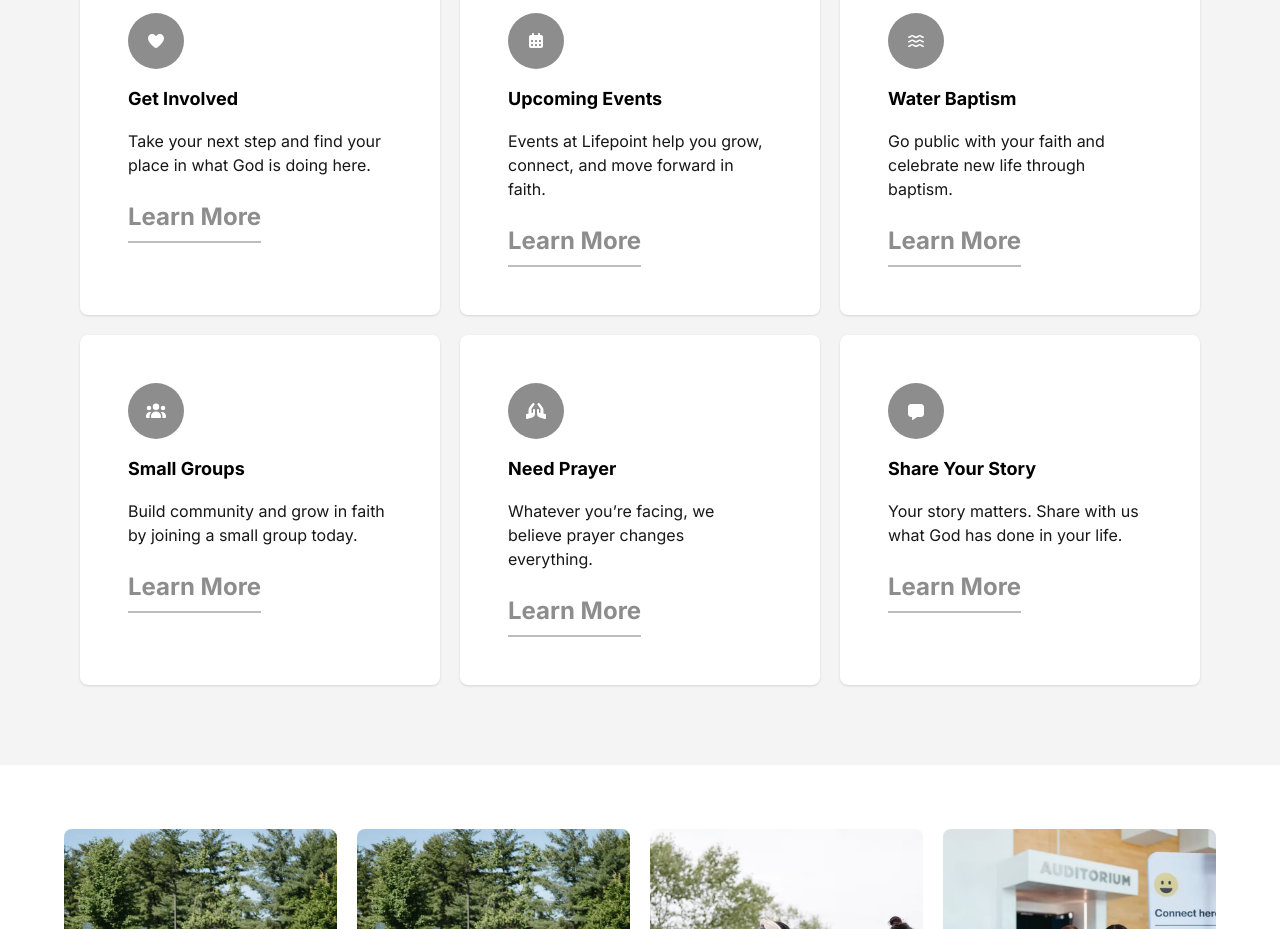
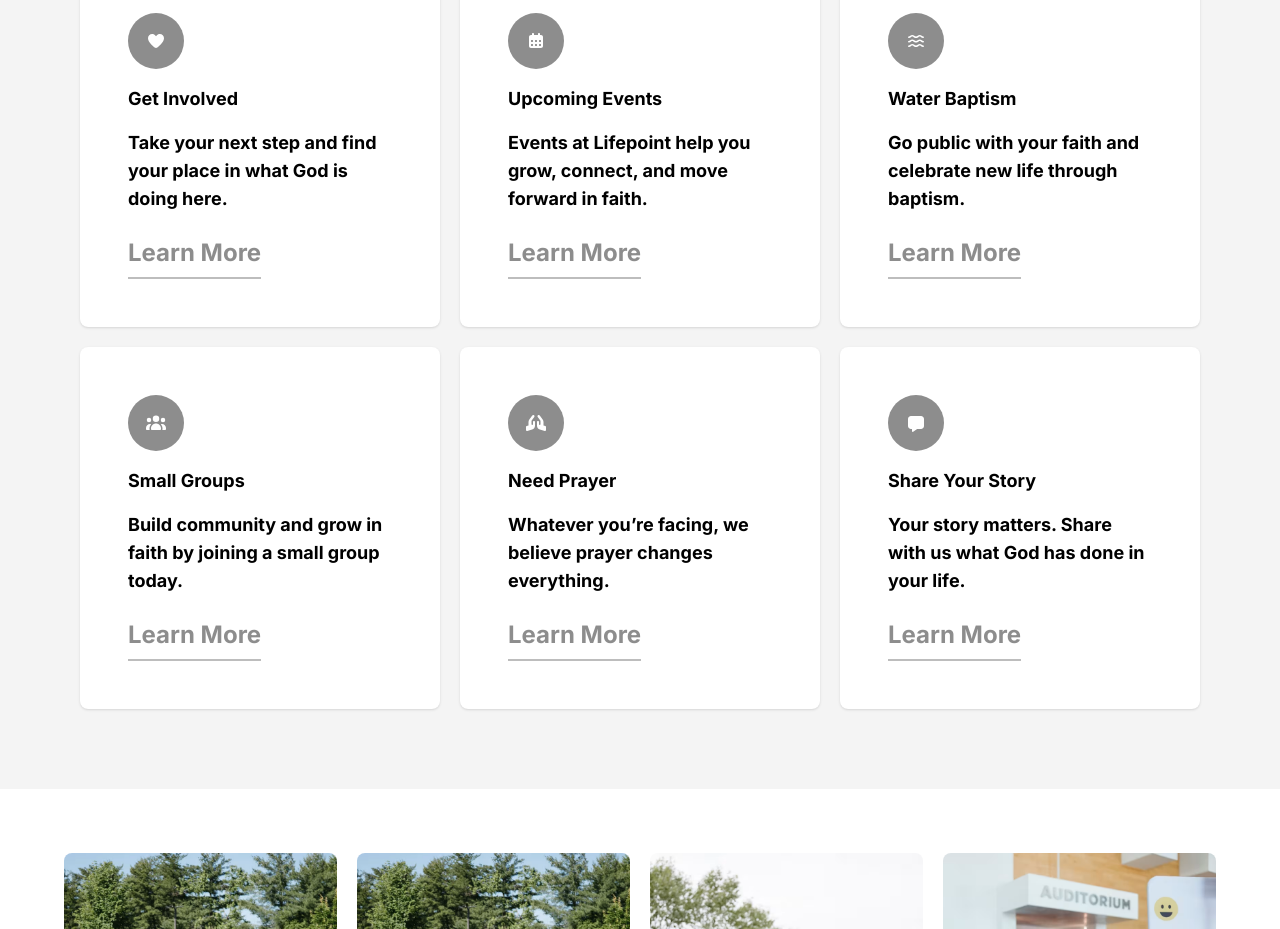
Before and after one commit to allbrightrof/lifepoint, a Next.js app: page / in a window 1280 px wide. Shown: the part 3980-4909 px from the top of the page. Built offline with nearby package versions, Linux system fonts and the light colour scheme.

Commit message:
final commit

```diff
--- a/components/EventDetails.jsx
+++ b/components/EventDetails.jsx
@@ -80,7 +80,7 @@ const features = [
         <FontAwesomeIcon icon={features.icon} className='text-white' />
     </div>
                 <h3 className='font-bold text-lg text-black'>{features.title}</h3>
-                <p>{features.description}</p>
+                <p className='font-bold text-lg text-black'>{features.description}</p>
              <span className="cursor-pointer font-bold text-[#8d8d8d] text-2xl py-2 border-b-2 border-[#bdbdbd] hover:border-transparent transition-all duration-300 w-max">
   Learn More
 </span>
```
